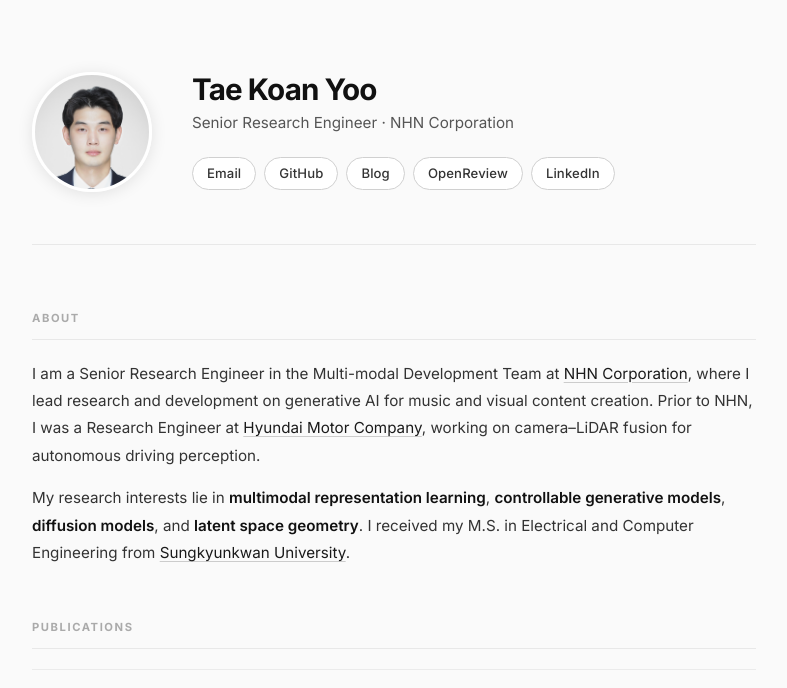
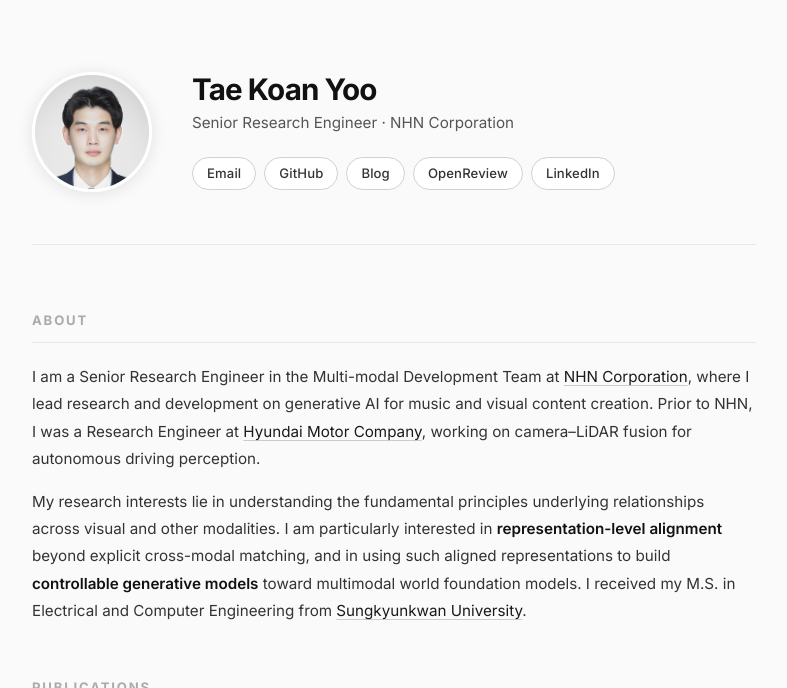
Before and after one commit to tkayyoo/tkayyoo.github.io, a Jekyll site: the page built from index.html, in a window 1280 px wide, cut to the strip 0-688 px from the top of the page. Shown: the whole strip, without its empty margins (246-1033 px from the left). Built offline with Jekyll 4.4.1, drawn with Linux system fonts in a browser that asks for light colours.

```diff
--- a/assets/css/style.css
+++ b/assets/css/style.css
@@ -97,7 +97,7 @@
 }
 
 section h2 {
-  font-size: 0.7rem;
+  font-size: 0.82rem;
   font-weight: 700;
   text-transform: uppercase;
   letter-spacing: 0.14em;
--- a/index.html
+++ b/index.html
@@ -31,9 +32,10 @@
         camera–LiDAR fusion for autonomous driving perception.
       </p>
       <p>
-        My research interests lie in <strong>multimodal representation learning</strong>,
-        <strong>controllable generative models</strong>, <strong>diffusion models</strong>,
-        and <strong>latent space geometry</strong>.
+        My research interests lie in understanding the fundamental principles underlying relationships across
+        visual and other modalities. I am particularly interested in <strong>representation-level alignment</strong>
+        beyond explicit cross-modal matching, and in using such aligned representations to build
+        <strong>controllable generative models</strong> toward multimodal world foundation models.
         I received my M.S. in Electrical and Computer Engineering from <a href="https://www.skku.edu/eng/index.do" target="_blank" rel="noopener">Sungkyunkwan University</a>.
       </p>
     </div>
```
Also changed, not shown: other parts of index.html (+1 -0 lines), 1 other file.
